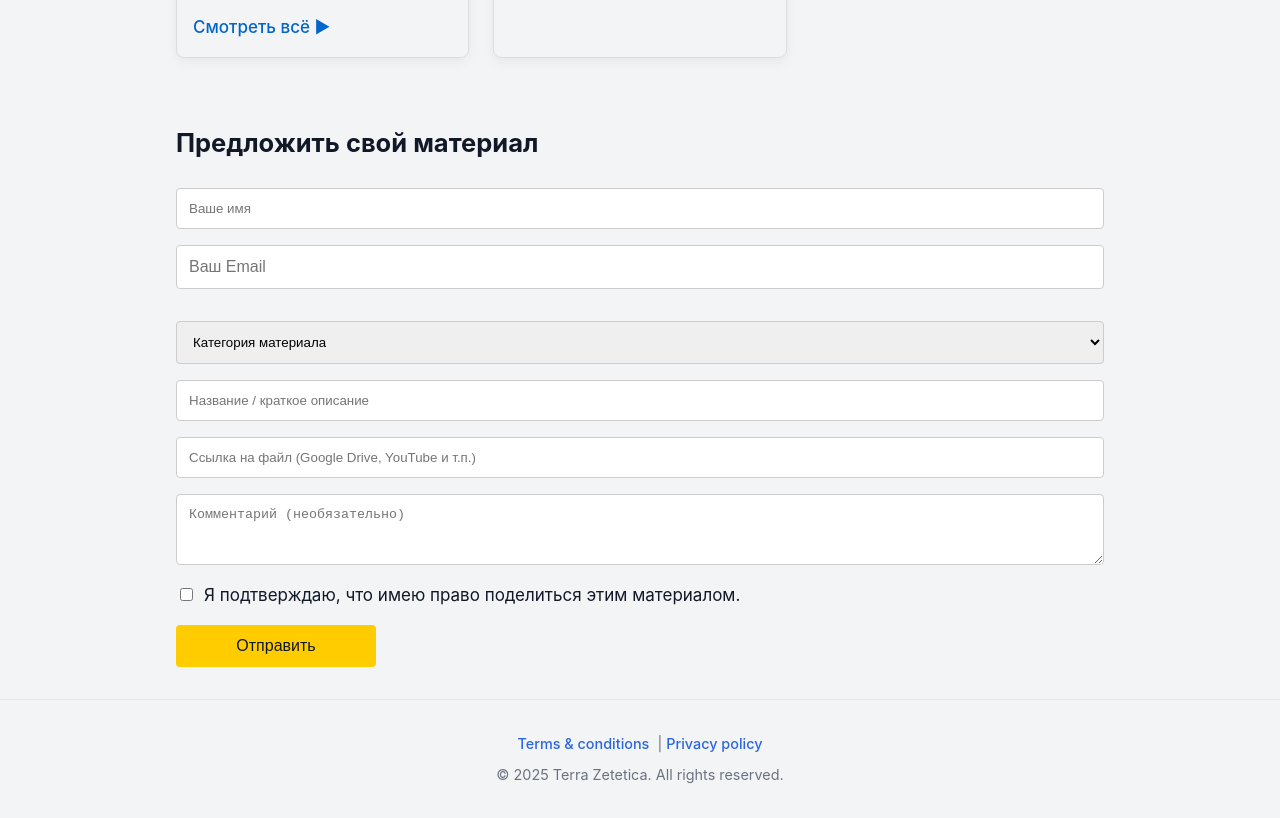
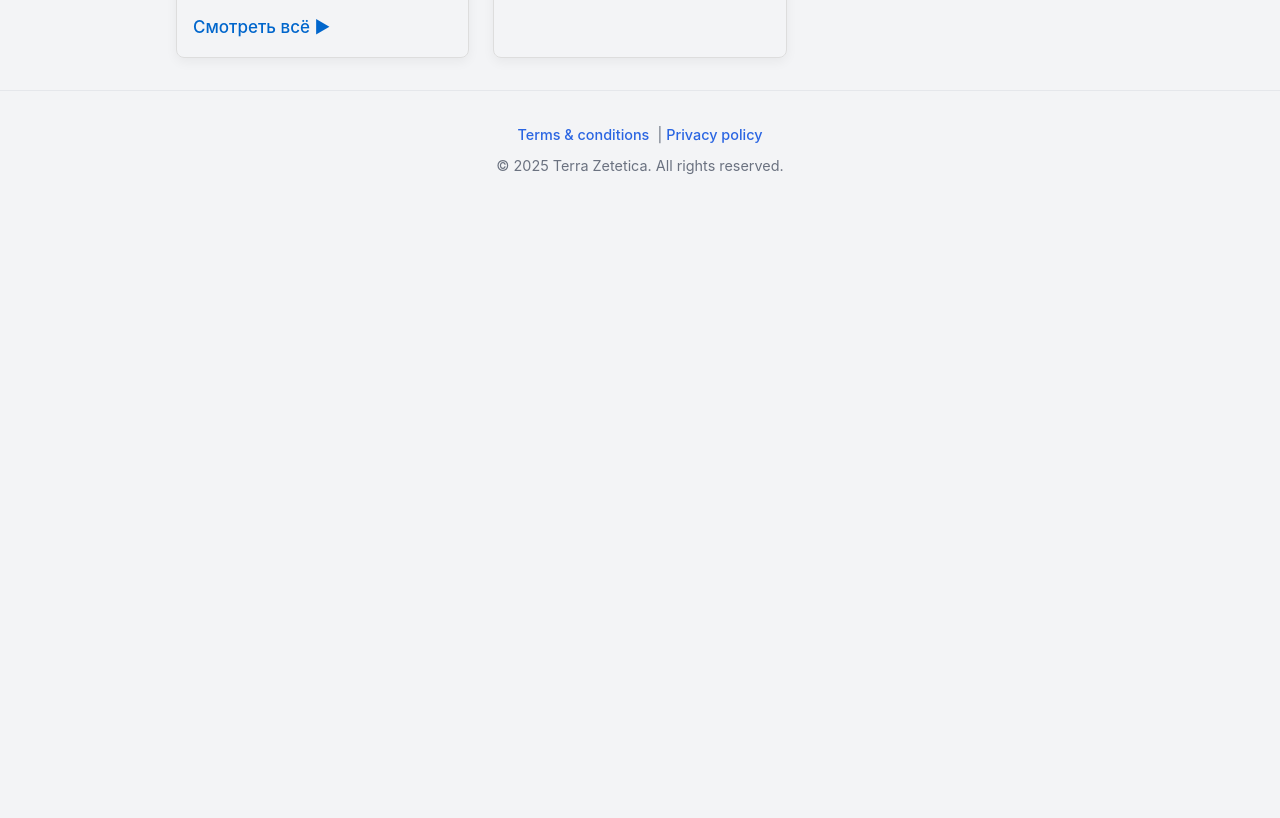
Before and after one commit to kardinalmarkov/terra-zetetica, a Next.js app: page /materials in a window 1280 px wide. Shown: the part 880-1698 px from the top of the page. After the commit the page ends 1089 px from the top, so only its background shows below. Built offline with nearby package versions, Linux system fonts and the light colour scheme.

Commit message:
Update materials.js

```diff
--- a/pages/materials.js
+++ b/pages/materials.js
@@ -6,8 +6,7 @@ const materials = [
     icon: '📸',
     title: 'Фото',
     description: 'Фотографии от наших граждан',
-    // превью 16:9, положите сюда /public/images/photo-preview.jpg размером ~1280×720
-    videoSrc: '/media/photo-preview-clip.mp4', // новое видео
+    videoSrc: '/media/photo-preview-clip.mp4',
     driveLink: 'https://drive.google.com/drive/folders/1HcETdfZEZOtg9Dm0idmQSTnd9DdAXk9C?usp=sharing',
   },
   {
@@ -15,7 +14,6 @@ const materials = [
     icon: '🎥',
     title: 'Видео: Промо 2025',
     description: 'о государстве Terra Zetetica',
-    // видео встраиваем через iframe, превью не нужно
     embedSrc: 'https://app.heygen.com/embeds/9d421401b0574669994e38b410c84e66',
     driveLink: 'https://drive.google.com/drive/folders/1gFT-J1gcxM1kLkB6MY4Sj8pWwdBwmafF?usp=sharing',
   },
@@ -54,10 +52,7 @@ export default function Materials() {
 
       <main className="wrapper" style={{ maxWidth: 960, margin: '0 auto', padding: '2rem 1rem' }}>
         <h1>Материалы Terra Zetetica</h1>
-        <p>
-          Ниже — по одному примеру из каждой категории. Для полного архива переходите по ссылке «Смотреть
-          всё».
-        </p>
+        <p>Ниже — по одному примеру из каждой категории. Для полного архива переходите по ссылке «Смотреть всё».</p>
 
         <div
           className="grid"
@@ -79,27 +74,25 @@ export default function Materials() {
                 boxShadow: '0 4px 12px rgba(0,0,0,0.05)',
               }}
             >
-              {/* карточка контента */}
               <div style={{ padding: '1rem' }}>
-                <h3 style={{ margin: '0 0 .5rem' }}>
-                  {m.icon} {m.title}
-                </h3>
+                <h3 style={{ margin: '0 0 .5rem' }}>{m.icon} {m.title}</h3>
                 <p style={{ margin: '0 0 1rem', color: '#555' }}>{m.description}</p>
 
-                {/* Фото / Документы / Эксперименты: статика 16:9 */}
-                {m.previewSrc && (
+                {/* Видео в <video> */}
+                {m.videoSrc && (
                   <div
                     style={{
                       position: 'relative',
                       width: '100%',
-                      paddingBottom: '56.25%', // 16:9
+                      paddingBottom: '56.25%',
                       marginBottom: '1rem',
                       overflow: 'hidden',
+                      backgroundColor: '#000',
                     }}
                   >
-                    <img
-                      src={m.previewSrc}
-                      alt={m.title}
+                    <video
+                      src={m.videoSrc}
+                      controls
                       style={{
                         position: 'absolute',
                         top: 0,
@@ -112,7 +105,7 @@ export default function Materials() {
                   </div>
                 )}
 
-                {/* Встраиваемое видео */}
+                {/* Видео в iframe */}
                 {m.embedSrc && (
                   <div
                     style={{
@@ -140,7 +133,33 @@ export default function Materials() {
                   </div>
                 )}
 
-                {/* Аудиоплеер */}
+                {/* Изображение */}
+                {m.previewSrc && !m.videoSrc && (
+                  <div
+                    style={{
+                      position: 'relative',
+                      width: '100%',
+                      paddingBottom: '56.25%',
+                      marginBottom: '1rem',
+                      overflow: 'hidden',
+                    }}
+                  >
+                    <img
+                      src={m.previewSrc}
+                      alt={m.title}
+                      style={{
+                        position: 'absolute',
+                        top: 0,
+                        left: 0,
+                        width: '100%',
+                        height: '100%',
+                        objectFit: 'cover',
+                      }}
+                    />
+                  </div>
+                )}
+
+                {/* Аудио */}
                 {m.audioSrc && (
                   <audio
                     controls
@@ -164,86 +183,6 @@ export default function Materials() {
             </div>
           ))}
         </div>
-
-        <section id="contribute" style={{ marginTop: '4rem' }}>
-          <h2>Предложить свой материал</h2>
-          <form
-            action="https://formspree.io/f/your-form-id"
-            method="POST"
-            style={{
-              display: 'flex',
-              flexDirection: 'column',
-              gap: '1rem',
-              marginTop: '1.5rem',
-            }}
-          >
-            <input
-              type="text"
-              name="name"
-              placeholder="Ваше имя"
-              required
-              style={{ padding: '0.75rem', borderRadius: 4, border: '1px solid #ccc' }}
-            />
-            <input
-              type="email"
-              name="email"
-              placeholder="Ваш Email"
-              required
-              style={{ padding: '0.75rem', borderRadius: 4, border: '1px solid #ccc' }}
-            />
-            <select
-              name="category"
-              required
-              style={{ padding: '0.75rem', borderRadius: 4, border: '1px solid #ccc' }}
-            >
-              <option value="">Категория материала</option>
-              <option value="photo">Фото</option>
-              <option value="video">Видео</option>
-              <option value="experiment">Эксперименты</option>
-              <option value="document">Документы</option>
-              <option value="audio">Аудио</option>
-            </select>
-            <input
-              type="text"
-              name="title"
-              placeholder="Название / краткое описание"
-              required
-              style={{ padding: '0.75rem', borderRadius: 4, border: '1px solid #ccc' }}
-            />
-            <input
-              type="url"
-              name="url"
-              placeholder="Ссылка на файл (Google Drive, YouTube и т.п.)"
-              required
-              style={{ padding: '0.75rem', borderRadius: 4, border: '1px solid #ccc' }}
-            />
-            <textarea
-              name="comment"
-              placeholder="Комментарий (необязательно)"
-              rows={3}
-              style={{ padding: '0.75rem', borderRadius: 4, border: '1px solid #ccc' }}
-            />
-            <label style={{ display: 'flex', alignItems: 'center', gap: '0.5rem' }}>
-              <input type="checkbox" name="agreement" required />
-              Я подтверждаю, что имею право поделиться этим материалом.
-            </label>
-            <button
-              type="submit"
-              className="btn primary"
-              style={{
-                padding: '0.75rem 1.5rem',
-                border: 'none',
-                borderRadius: 4,
-                backgroundColor: '#ffcc00',
-                cursor: 'pointer',
-                fontWeight: 500,
-                maxWidth: 200,
-              }}
-            >
-              Отправить
-            </button>
-          </form>
-        </section>
       </main>
     </>
   );
```
